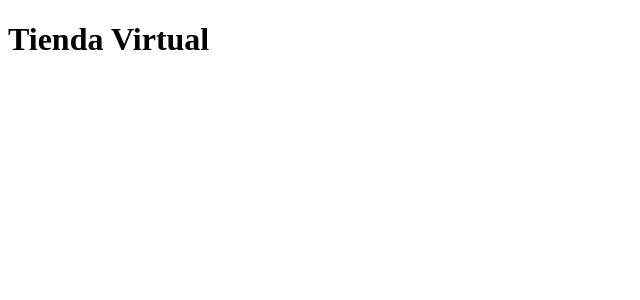
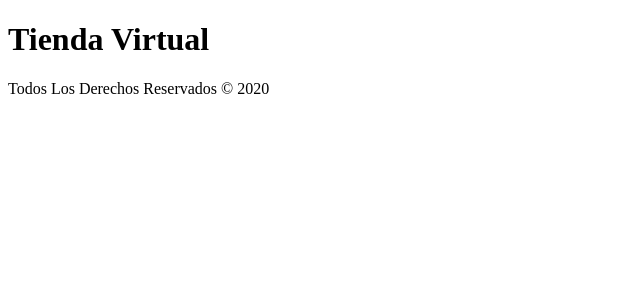
Before and after one commit to pablocastillo2017/BasicosDeReact, a React (Create React App) app: page / in a window 1280 px wide. Shown: the top 300 px of the page, without its empty margins (0-640 px from the left). Built offline with nearby package versions, Linux system fonts and the light colour scheme.

Commit message:
Creando 2do Components Footer

```diff
--- a/src/App.js
+++ b/src/App.js
@@ -1,15 +1,21 @@
-import React from 'react';
+import React,{Fragment} from 'react';
 import Header from './components/Header'
+import Footer from './components/Footer'
 
 
 
 function App() {
   return (
-    <div className="App">
 
-    <Header/>
+    <Fragment>
 
-    </div>
+        <Header/>
+
+        <Footer/>
+
+    </Fragment>
+
+
   );
 }
 
--- /dev/null
+++ b/src/components/Footer.js
@@ -0,0 +1,14 @@
+import React from 'react';
+
+const fecha = new Date();
+const ano = fecha.getFullYear();
+
+const Footer = () => (
+        <div>
+            <footer>
+                <p>Todos Los Derechos Reservados &copy; {ano}</p>
+            </footer>
+        </div>
+);
+
+export default Footer;
--- a/src/components/Header.jsx
+++ b/src/components/Header.jsx
@@ -4,7 +4,6 @@ import React from 'react';
 // se debe colocar entre {}
 
 function Header() {
-
     // JSX
     /*
     const edad = 18;
```
